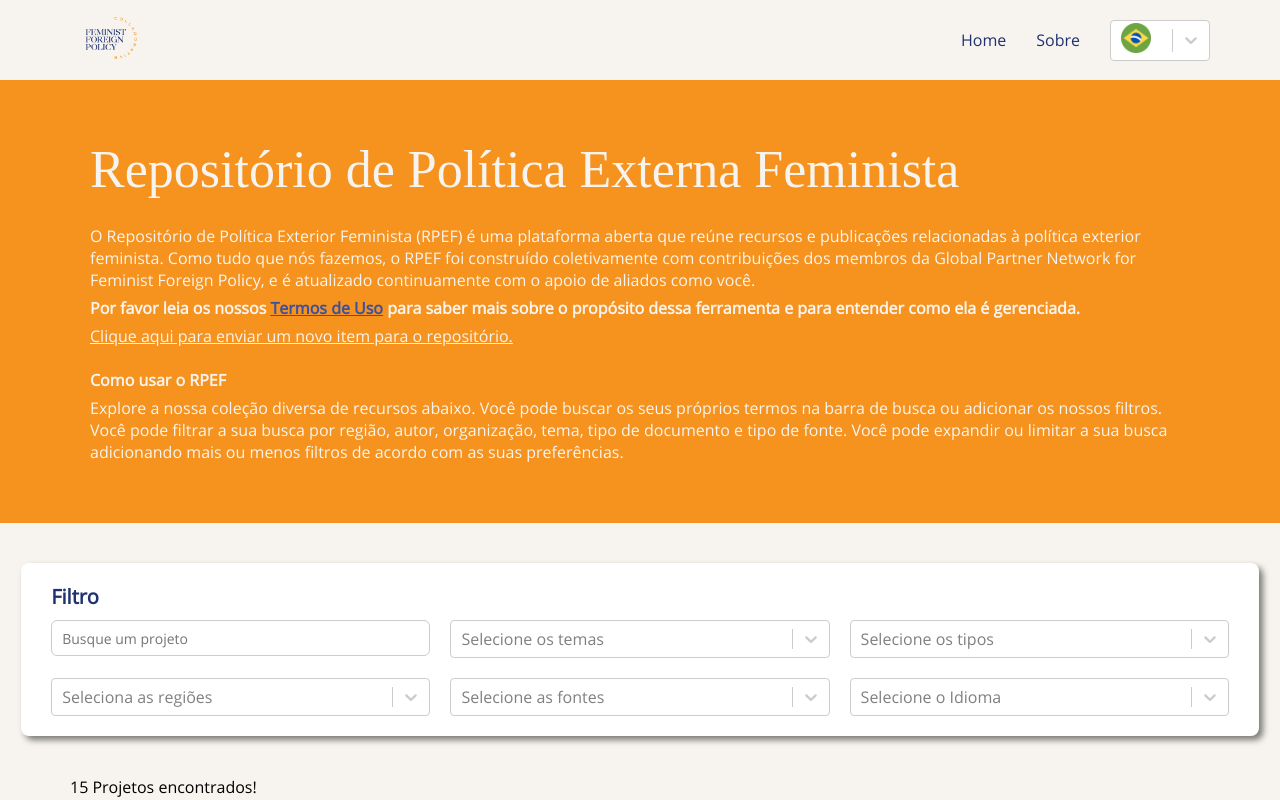
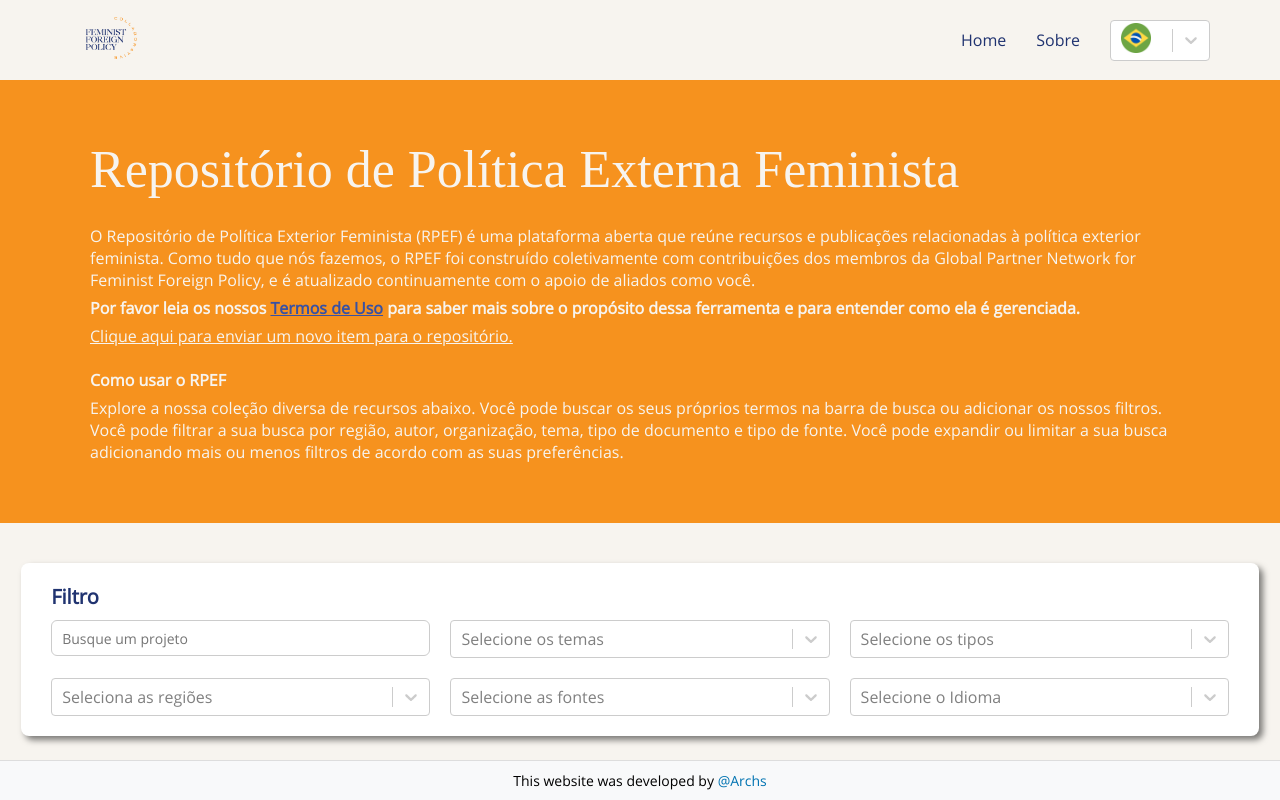
Before and after one commit to bsdeab/FFPR, a React (Create React App) app: page / in a window 1280 px wide. Shown: the top 800 px of the page. Built offline with nearby package versions, Linux system fonts and the light colour scheme.

Commit message:
versao 1 completa

```diff
--- a/src/App.js
+++ b/src/App.js
@@ -25,6 +25,13 @@ function App() {
           <Route path="/about" element={<About lang={language} />} />
         </Routes>
       </div>
+
+
+      <footer className="footer">
+        <p>This website was developed by <a href="https://www.linkedin.com/in/jovit/" target="_blank" rel="noopener noreferrer">@Archs</a></p>
+      </footer>
+
+
     </Router>
   );
 }
--- a/src/components/Filter/Filter.jsx
+++ b/src/components/Filter/Filter.jsx
@@ -153,6 +153,7 @@ function Filter({ setType, setRegion, setSource, setSelectedThemes, setSearchTer
                         placeholder={data[lang]["Texts"]["Projects"]["Filter"]["Language"]}
                     />
                 </div>
+
             </div>
         </div>
     );
--- a/src/styles/global.scss
+++ b/src/styles/global.scss
@@ -2,6 +2,10 @@
     margin: 0;
     padding: 0;
     font-family: 'OpenSans', sans-serif;
+}
+
+.App{
+    padding-bottom: 20px;
 }
 
 @font-face {
@@ -20,3 +24,23 @@ body {
     --secondary: #f6921e;
     --background: #F7F4EF;
 }
+
+.footer {
+    position: fixed;
+    bottom: 0;
+    width: 100%;
+    background-color: #f8f9fa;
+    text-align: center;
+    padding: 10px 0;
+    font-size: 14px;
+    border-top: 1px solid #ddd;
+}
+
+.footer a {
+    color: #0073b1;
+    text-decoration: none;
+}
+
+.footer a:hover {
+    text-decoration: underline;
+}
```
Also changed, not shown: src/components/Filter/Filter.scss (+8 -4 lines).
